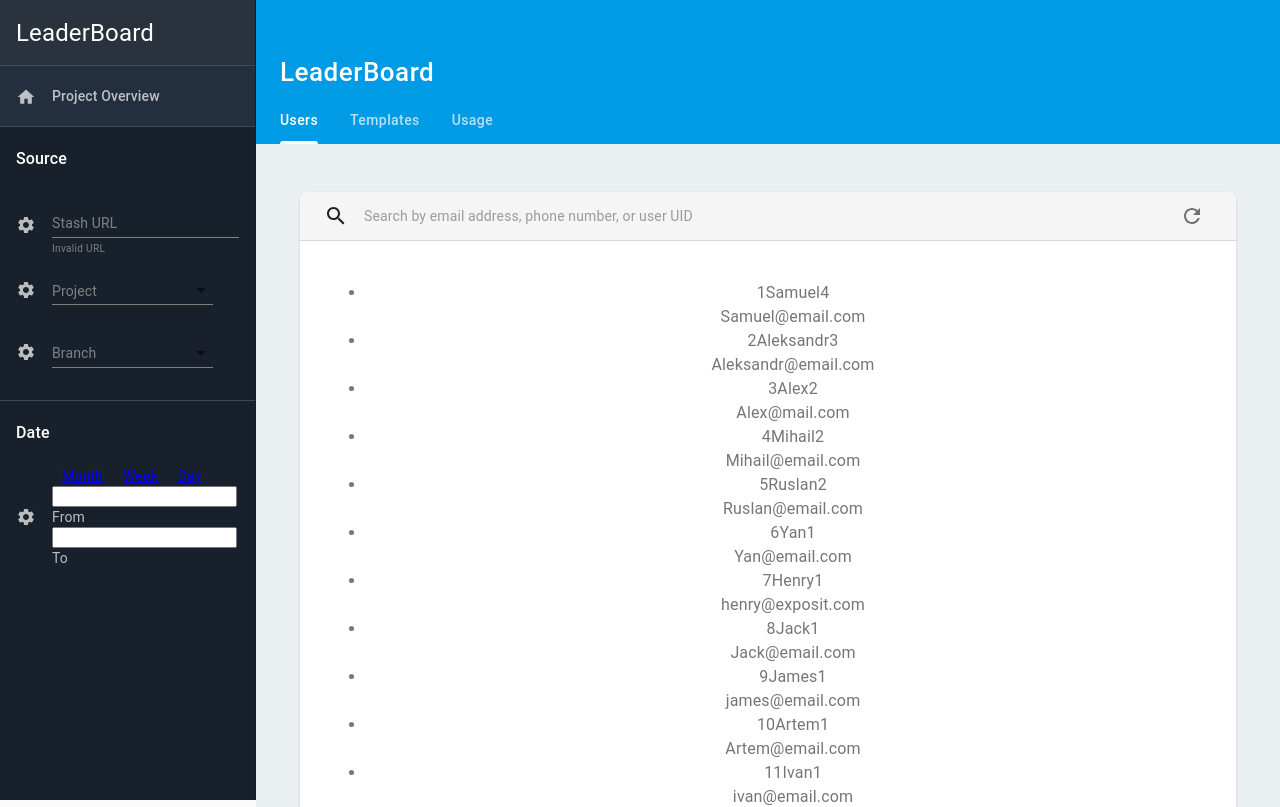
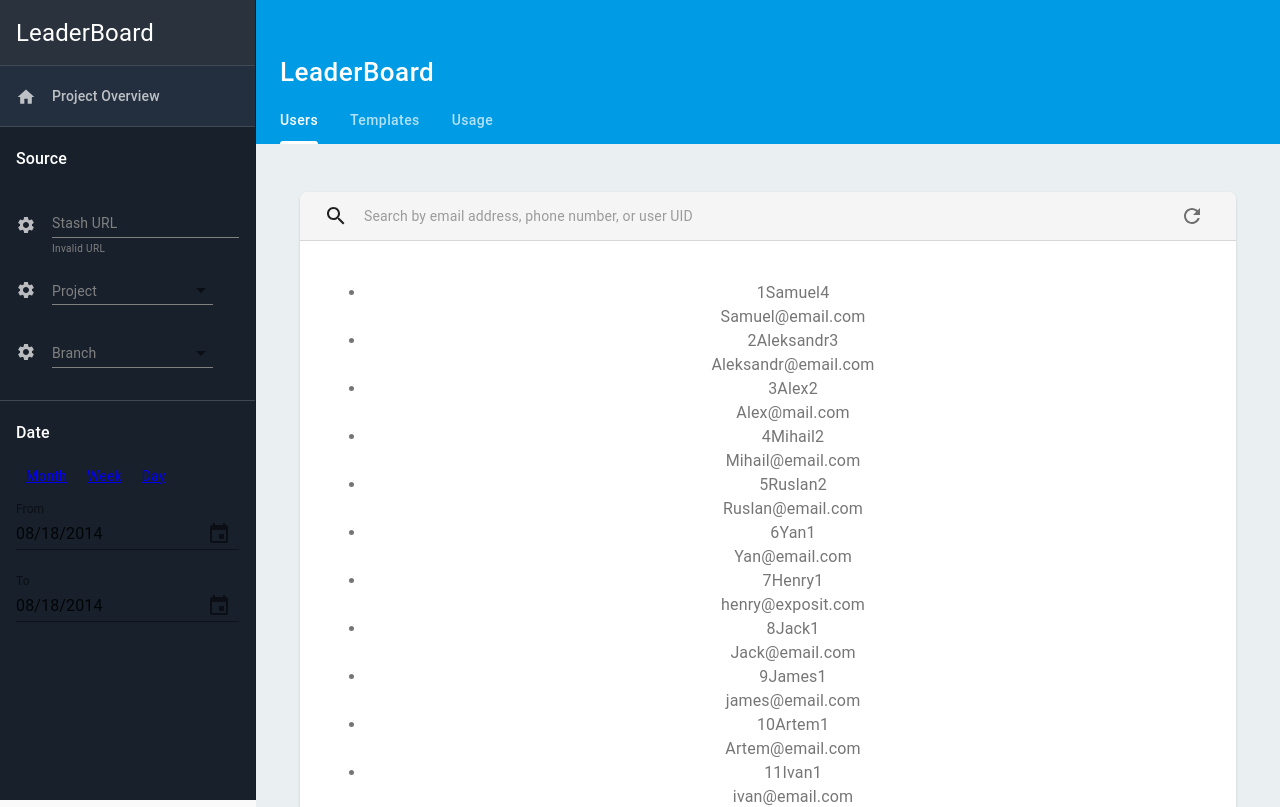
Before and after one commit to rus4j/leaderboard, a React (Create React App) app: page / in a window 1280 px wide. Shown: the top 807 px of the page. Built offline with nearby package versions, Linux system fonts and the light colour scheme.

Commit message:
use material date picker

```diff
--- a/package.json
+++ b/package.json
@@ -3,12 +3,15 @@
   "version": "0.1.0",
   "private": true,
   "dependencies": {
+    "@date-io/date-fns": "^1.3.13",
     "@material-ui/core": "^4.11.0",
     "@material-ui/icons": "^4.9.1",
+    "@material-ui/pickers": "^3.2.10",
     "@testing-library/jest-dom": "^4.2.4",
     "@testing-library/react": "^9.5.0",
     "@testing-library/user-event": "^7.2.1",
     "axios": "^0.20.0",
+    "date-fns": "^2.16.1",
     "jquery": "^3.5.1",
     "prop-types": "^15.7.2",
     "react": "^16.13.1",
--- a/src/Navigator/Navigator.js
+++ b/src/Navigator/Navigator.js
@@ -157,9 +157,9 @@ function Navigator(props) {
         </ListItem>
 
         <ListItem className={clsx(classes.item)}>
-          <ListItemIcon className={classes.itemIcon}>
+          {/* <ListItemIcon className={classes.itemIcon}>
             <SettingsIcon />
-          </ListItemIcon>
+          </ListItemIcon> */}
           <DateSetting></DateSetting>
         </ListItem>
       </List>
--- a/src/Settings/DateSetting.js
+++ b/src/Settings/DateSetting.js
@@ -1,4 +1,10 @@
+import "date-fns";
 import React from "react";
+import DateFnsUtils from "@date-io/date-fns";
+import {
+  MuiPickersUtilsProvider,
+  KeyboardDatePicker,
+} from "@material-ui/pickers";
 
 const styles = {
   margin: {
@@ -8,6 +14,20 @@ const styles = {
 };
 
 function DateSetting() {
+  const [fromDate, setFromDate] = React.useState(
+    new Date("2014-08-18T21:11:54")
+  );
+
+  const [toDate, setToDate] = React.useState(new Date("2014-08-18T21:11:54"));
+
+  const handleFromDateChange = (date) => {
+    setFromDate(date);
+  };
+
+  const handleToDateChange = (date) => {
+    setToDate(date);
+  };
+
   return (
     <div>
       <div>
@@ -34,14 +54,34 @@ function DateSetting() {
         </a>
       </div>
 
-      <div className="input-field col s6">
-        <input id="date_from" type="text" className="datepicker"></input>
-        <label htmlFor="date_from">From</label>
-      </div>
-      <div className="input-field col s6">
-        <input id="date_to" type="text" className="datepicker"></input>
-        <label htmlFor="date_to">To</label>
-      </div>
+      <MuiPickersUtilsProvider utils={DateFnsUtils}>
+        <KeyboardDatePicker
+          disableToolbar
+          variant="inline"
+          format="MM/dd/yyyy"
+          margin="normal"
+          id="date-picker-inline"
+          label="From"
+          value={fromDate}
+          onChange={handleFromDateChange}
+          KeyboardButtonProps={{
+            "aria-label": "change date",
+          }}
+        />
+        <KeyboardDatePicker
+          disableToolbar
+          variant="inline"
+          format="MM/dd/yyyy"
+          margin="normal"
+          id="date-picker-inline"
+          label="To"
+          value={toDate}
+          onChange={handleToDateChange}
+          KeyboardButtonProps={{
+            "aria-label": "change date",
+          }}
+        />
+      </MuiPickersUtilsProvider>
     </div>
   );
 }
```
Also changed, not shown: 1 other file (tests, documents, lock files or other folders).
